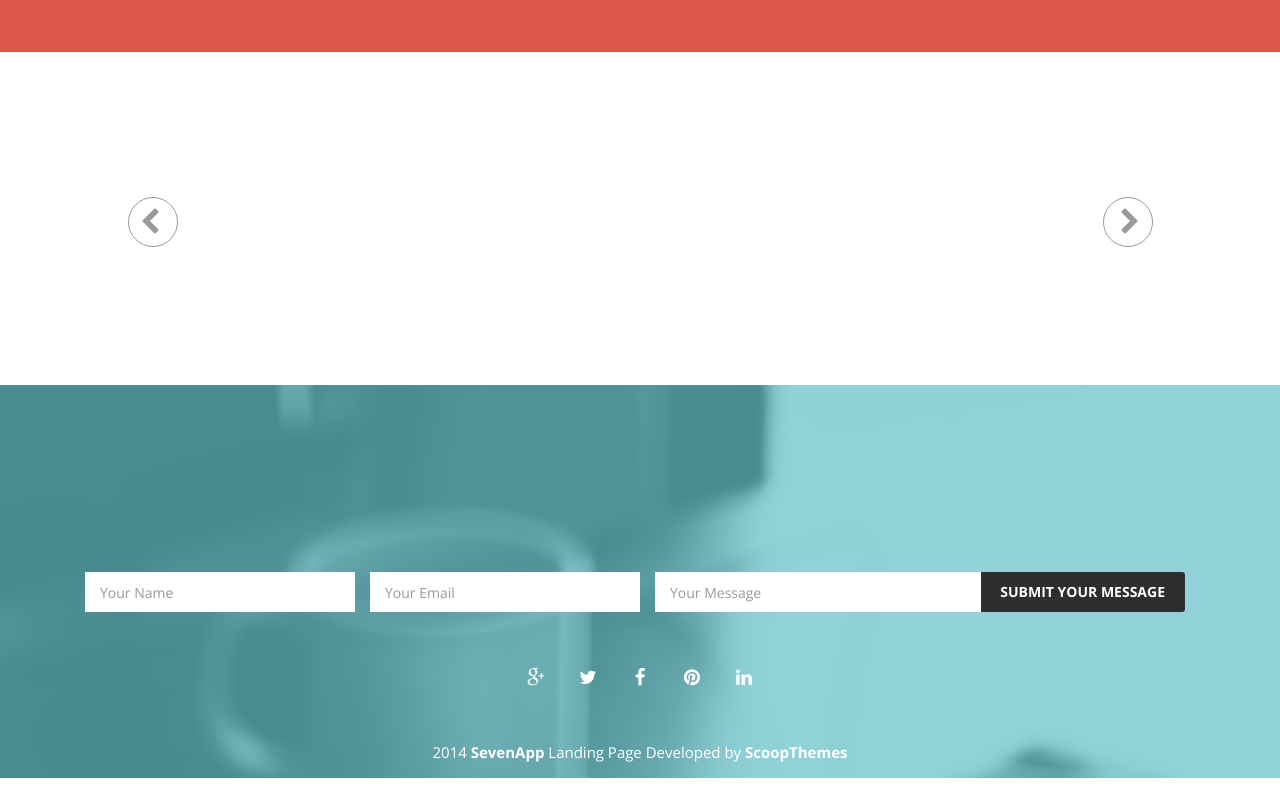
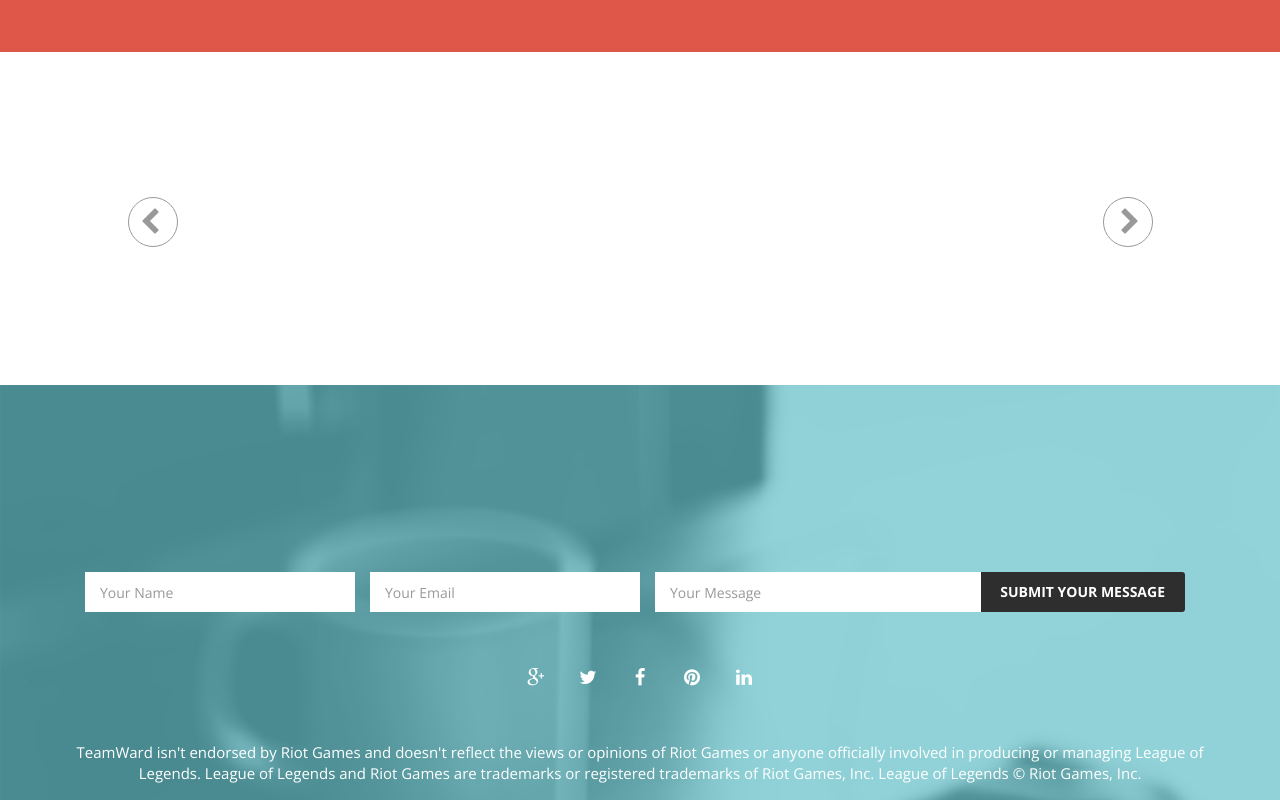
Before and after one commit to ScoopThemes/SevenApp, a plain HTML site: page index.html in a window 1280 px wide. Shown: the part 2424-3224 px from the top of the page. Before the commit the page ends 3202 px from the top, so only its background shows below. Drawn offline with nearby package versions, Linux system fonts and the light colour scheme.

Commit message:
Use https for googleapis

```diff
--- a/css/styles.css
+++ b/css/styles.css
@@ -1,4 +1,4 @@
-@import url(http://fonts.googleapis.com/css?family=Open+Sans:300,400,600,700);
+@import url(https://fonts.googleapis.com/css?family=Open+Sans:300,400,600,700);
 .backgroundCover, #slider, section#download, section#packages, section#subscribe, footer {
   -webkit-background-size: cover;
   -moz-background-size: cover;
--- a/index.html
+++ b/index.html
@@ -410,7 +410,7 @@
                             </ul>
                         </div>
                         <p class="rights">
-                            2014 <span>SevenApp</span> Landing Page Developed by <a href="http://www.scoopthemes.com"><span>ScoopThemes</span></a>
+                            TeamWard isn't endorsed by Riot Games and doesn't reflect the views or opinions of Riot Games or anyone officially involved in producing or managing League of Legends. League of Legends and Riot Games are trademarks or registered trademarks of Riot Games, Inc. League of Legends © Riot Games, Inc.
                         </p>
                     </div>
                 </div>
```
Also changed, not shown: 1 other file.
